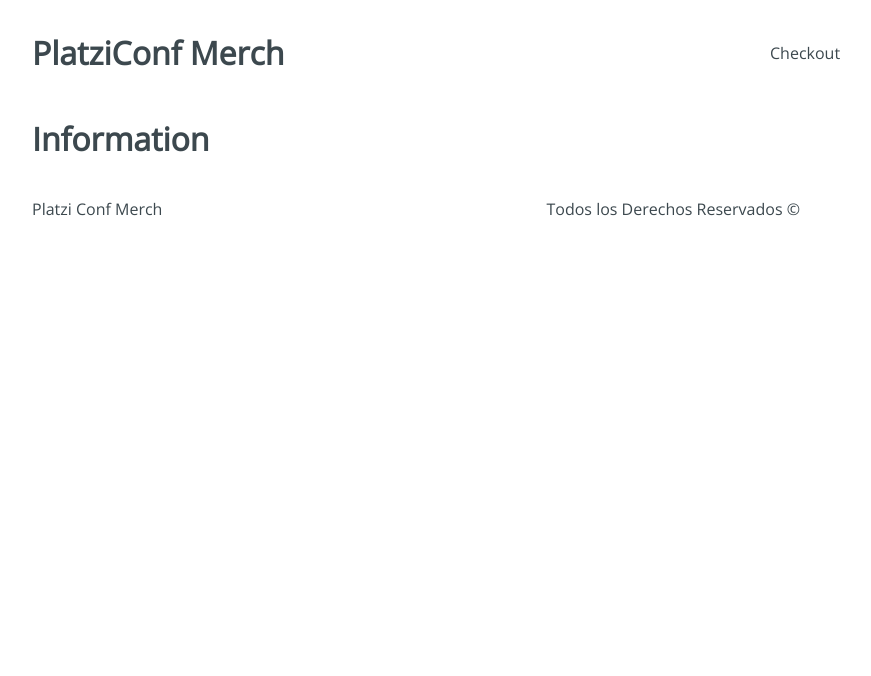
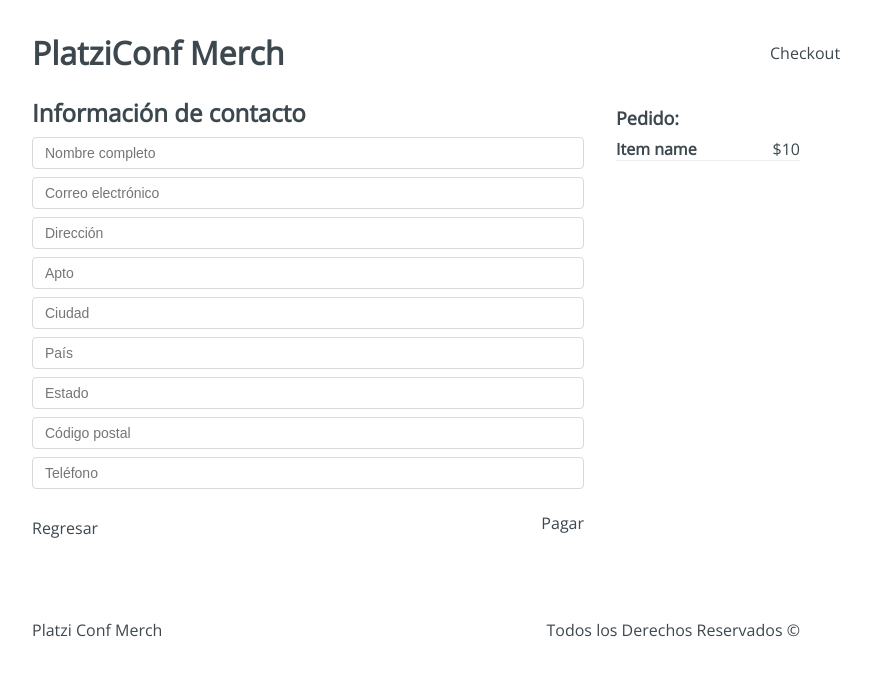
Before and after one commit to Juxn89/platzi-conf-merch-react, a React app: page /checkout/information in a window 1280 px wide. Shown: the top 676 px of the page, without its empty margins (224-1095 px from the left). Built offline with nearby package versions, Linux system fonts and the light colour scheme.

Commit message:
Added layout and style to Information page.

```diff
--- a/src/pages/Information.jsx
+++ b/src/pages/Information.jsx
@@ -3,6 +3,38 @@
 
 export const Information = () => {
   return (
-    <h1>Information</h1>
+    <div className='Information'>
+      <div className="Information-content">
+        <div className="Information-head">
+          <h2>Información de contacto</h2>
+        </div>
+        <div className="Information-form">
+          <form action=''>
+            <input type="text" placeholder='Nombre completo' name='name'/>
+            <input type="email" placeholder='Correo electrónico' name='email'/>
+            <input type="text" placeholder='Dirección' name='address'/>
+            <input type="text" placeholder='Apto' name='apto'/>
+            <input type="text" placeholder='Ciudad' name='city'/>
+            <input type="text" placeholder='País' name='country'/>
+            <input type="text" placeholder='Estado' name='state'/>
+            <input type="text" placeholder='Código postal' name='cp'/>
+            <input type="text" placeholder='Teléfono' name='phone'/>
+          </form>
+        </div>
+        <div className="Information-buttons">
+          <div className="Information-back">Regresar</div>
+          <div className="Information-next">Pagar</div>
+        </div>
+      </div>
+      <div className="Information-sidebar">
+        <h3>Pedido:</h3>
+        <div className="Information-item">
+          <div className="Information-element">
+            <h4>Item name</h4>
+            <span>$10</span>
+          </div>
+        </div>
+      </div>
+    </div>
   )
 }
```
